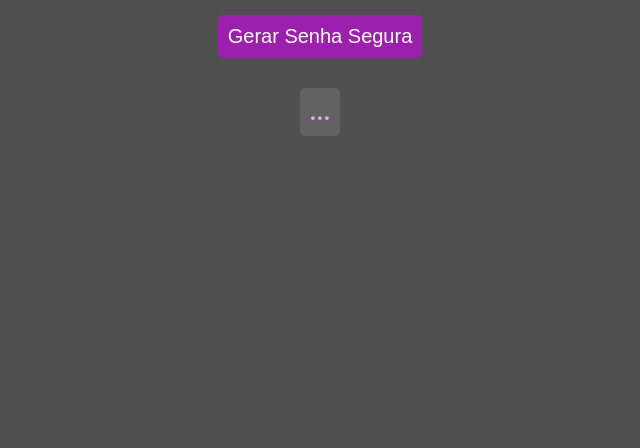
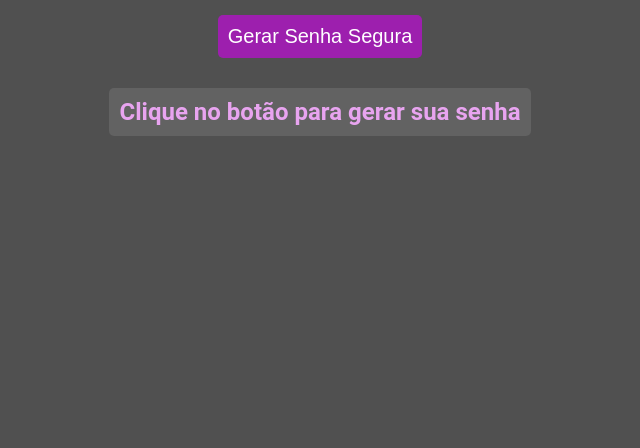
Before and after one commit to abel-mariano/gerador-de-senhas, a website built with Vite: page index.html in a window 1280 px wide. Shown: the part 368-816 px from the top of the page, without its empty margins (320-960 px from the left). Built offline with nearby package versions, Linux system fonts and the light colour scheme.

Commit message:
Update Files

```diff
--- a/index.html
+++ b/index.html
@@ -9,7 +9,7 @@
 <body>
   <h1>🔐 Gerador de Senhas Seguras</h1>
   <button>Gerar Senha Segura</button>
-  <h2>...</h2>
+  <h2>Clique no botão para gerar sua senha</h2>
   <script src="./src/main.js" type="module"></script>
 </body>
 </html>
```
